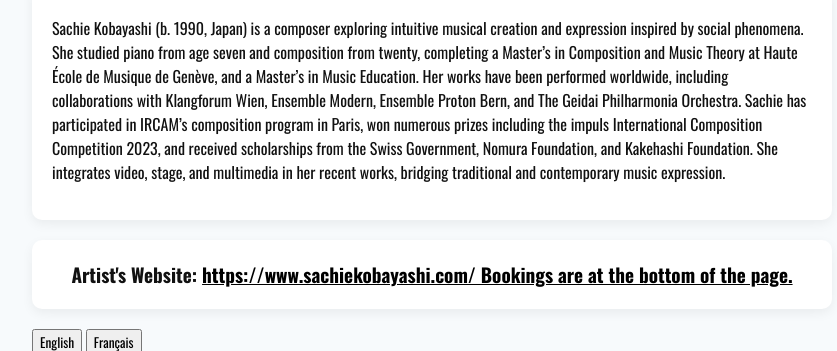
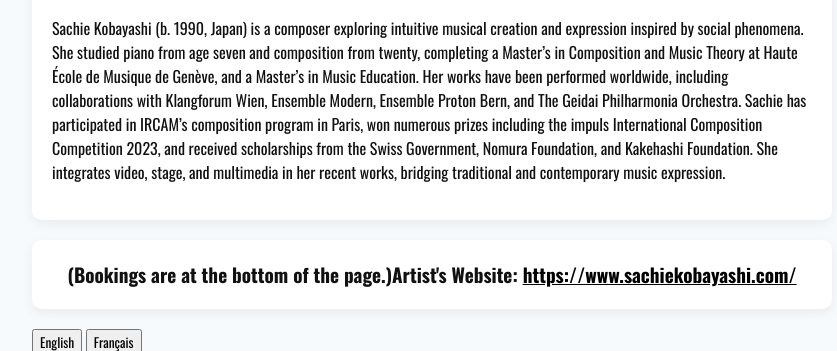
Before and after one commit to kbys88/kbys88.github.io, a Jekyll site: the page built from lesson_fren.md, in a window 1280 px wide and 900 px high, scrolled down 2708 px, cut to the strip 0-351 px from the top of the window. Shown: the whole strip, without its empty margins (208-1045 px from the left). Built offline with Jekyll 4.4.1, drawn with Linux system fonts in a browser that asks for light colours; some web fonts are replaced; some of the changed lines change nothing that is shown.

Commit message:
Update lesson_fren.md

```diff
--- a/lesson_fren.md
+++ b/lesson_fren.md
@@ -112,11 +112,11 @@ permalink: /lesson_fren/
 <!-- Website Section -->
 <div class="card" style="text-align:center;">
   <p style="font-size:1.2rem; font-weight:bold; margin:0;">
-    <span data-en="Artist's Website: " data-fr="Site web de l'artiste: "></span>
+    <span data-en="(Bookings are at the bottom of the page.)Artist's Website: " data-fr="(La réservation se trouve en bas de la page)Site web de l'artiste: "></span>
     <a href="https://www.sachiekobayashi.com/" target="_blank" rel="noopener noreferrer"
        style="color:black; text-decoration:underline;"
-       data-en="https://www.sachiekobayashi.com/ Bookings are at the bottom of the page."
-       data-fr="https://www.sachiekobayashi.com/　La réservation se trouve en bas de la page">
+       data-en="https://www.sachiekobayashi.com/"
+       data-fr="https://www.sachiekobayashi.com/">
       https://www.sachiekobayashi.com/
     </a>
   </p>
```
